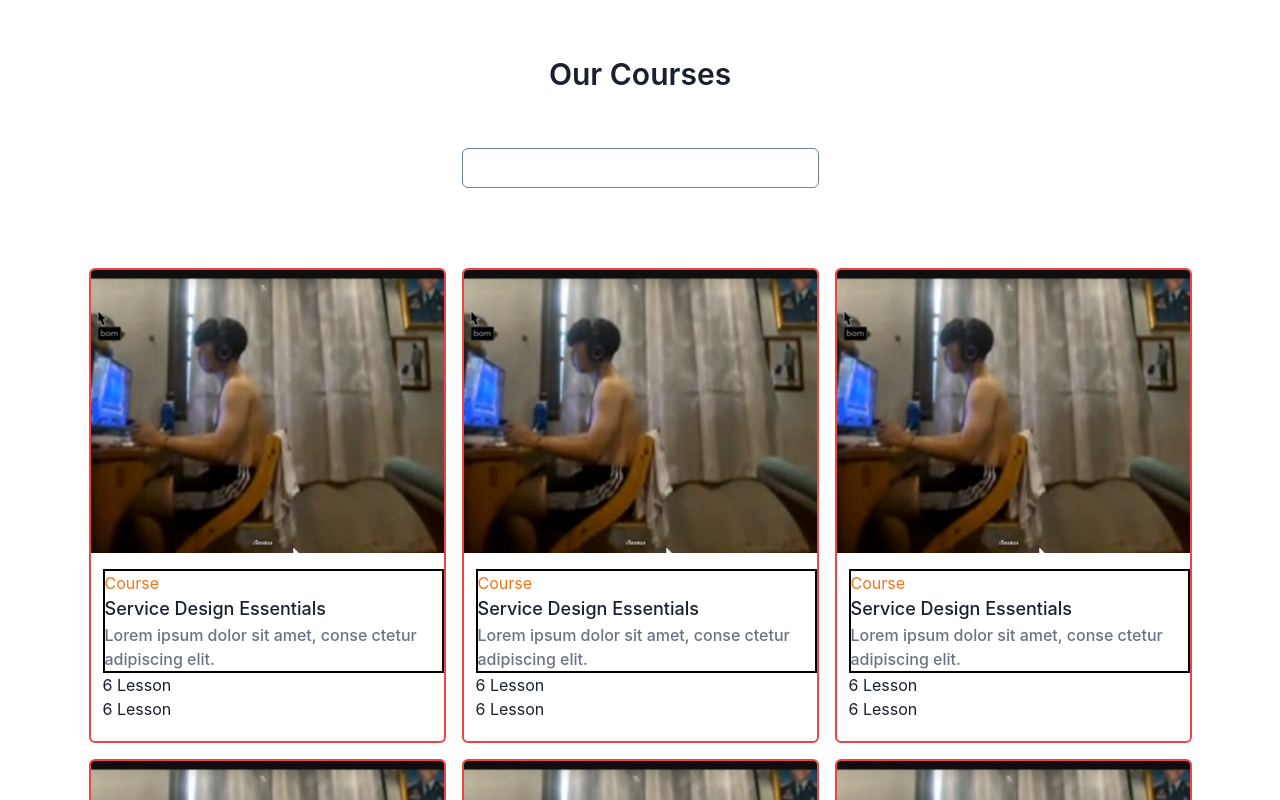
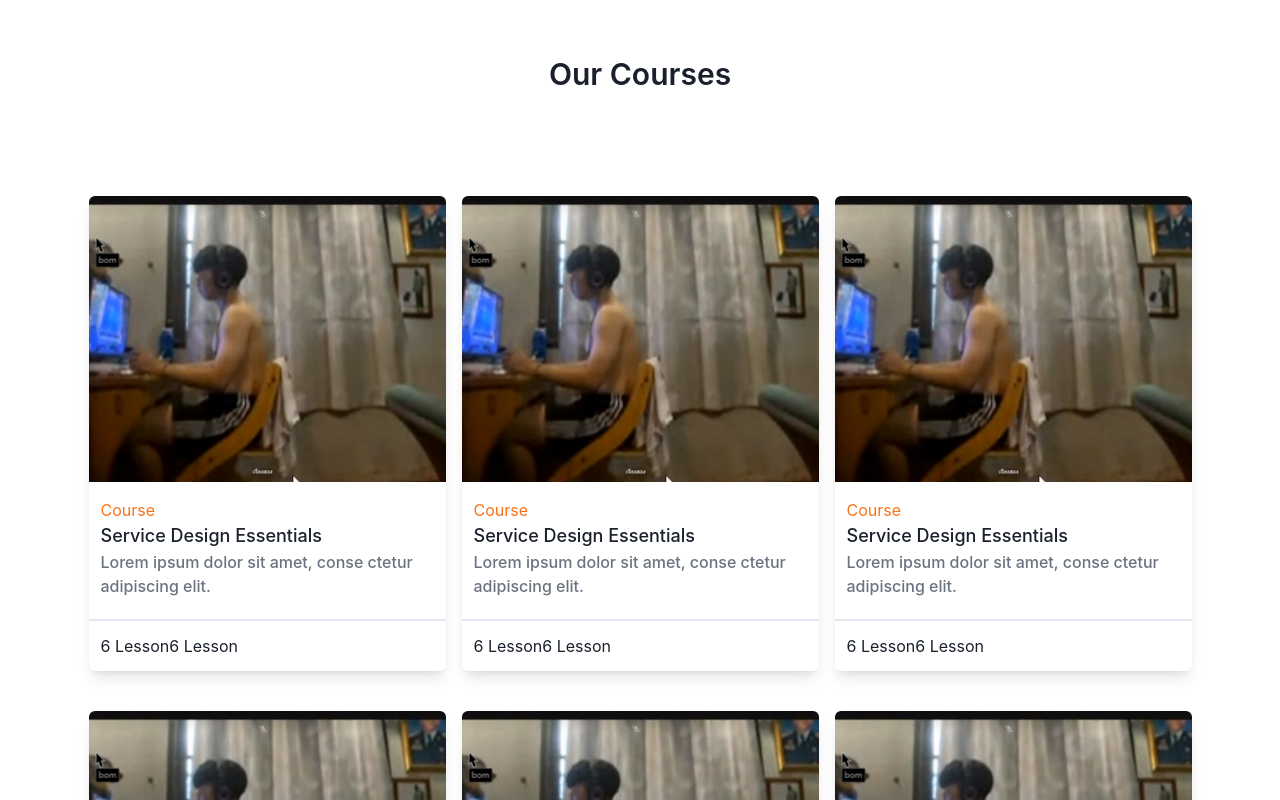
Before and after one commit to ohmjrr/CourseFlow-JR, a Next.js app: page /courses in a window 1280 px wide. Shown: the top 800 px of the page. Built offline with nearby package versions, Linux system fonts and the light colour scheme.

Commit message:
feat:courses-page

```diff
--- a/pages/courses/[index].js
+++ b/pages/courses/[index].js
@@ -1,11 +1,22 @@
 import Image from "next/image";
+import { useRouter } from "next/router";
 
 export default function CourseDetail() {
+   const router = useRouter()
+
+   const handleback = () =>{
+    router.back()
+   }
+
   return (
-    <div className="max-w-screen-xl flex flex-col items-center">
+    <div className="max-w-screen-xl flex flex-col items-center mx-auto">
+      <div onClick={handleback}>back</div>
       <div className=" flex">
         <div className=" w-[739px] flex flex-col mt-20">
-          <Image src="/1680519471715.jpg" width={739} height={200}  />
+          <div className="w-[739px] h-[460px] relative">
+            <Image src="/1680519471715.jpg" layout="fill"/>
+          </div>
+
           <div className=" flex flex-col">
             <h1>Course Detail</h1>
             <p>
@@ -16,7 +27,7 @@ export default function CourseDetail() {
               ornare fringilla. Vivamus amet risus ullamcorper auctor nibh.
               Maecenas morbi nec vestibulum ac tempus vehicula.
             </p>
-            <p>
+           <p>
               Vel, sit magna nisl cras non cursus. Sed sed sit ullamcorper
               neque. Dictum sapien amet, dictumst maecenas. Mattis nulla tellus
               ut neque euismod cras amet, volutpat purus. Semper purus viverra
--- a/pages/courses/index.js
+++ b/pages/courses/index.js
@@ -1,26 +1,25 @@
 import React from "react";
 import mock from "@/mockdata/mock";
-import { Flex, Spacer, Text, Input } from "@chakra-ui/react";
 import Image from "next/image";
 import Link from "next/link";
+
 
 export default function Courses() {
   return (
     <section className="max-w-screen-xl flex flex-col items-center mx-auto">
       <div className="mt-14 text-3xl font-semibold">Our Courses</div>
-      <Input w="357px" borderColor="gray.500" mt={14}></Input>
+      <input w="357px" borderColor="gray.500" mt={14}></input>
 
-      <div className=" grid grid-cols-3 mt-20 gap-4 ">
+      <div className=" grid grid-cols-3 mt-20 gap-4 gap-y-10 ">
         {mock.map((item, index) => {
           return (
             <Link href={"/courses/" + index}>
-              <div
-                className="w-[357px] h-[475px] flex flex-col rounded-md overflow-hidden border-2 border-red-500 "
+              <figure
+                className="w-[357px] h-[475px] flex flex-col rounded-md overflow-hidden shadow-lg "
                 key={index}
               >
                 <Image src={item.image} width={357} height={240} />
-                <div className="flex flex-col mt-4 ml-3">
-                  <div className=" border-2 border-black">
+                <figcaption className="flex flex-col mt-4 ml-3 w-[357px] h-[131px]">
                   <p className=" text-base font-normal text-orange-500 ">
                     Course
                   </p>
@@ -30,13 +29,12 @@ export default function Courses() {
                   <p className=" font-medium text-gray-500">
                     Lorem ipsum dolor sit amet, conse ctetur adipiscing elit.
                   </p>
-                  </div>
-                  <div className="">
-                  <p className="">6 Lesson</p>
+                </figcaption>
+                <div className="flex flex-row w-[357px] h-[56px] items-center border-t-2 border-gray.300">
+                  <p className=" ml-3">6 Lesson</p>
                   <p className="">6 Lesson</p>
                 </div>
-                </div>
-              </div>
+              </figure>
             </Link>
           );
         })}
```
Lines whose indentation alone changed are shown as unchanged.
